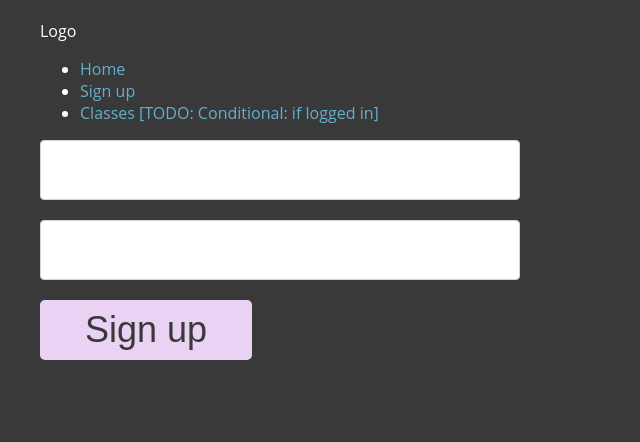
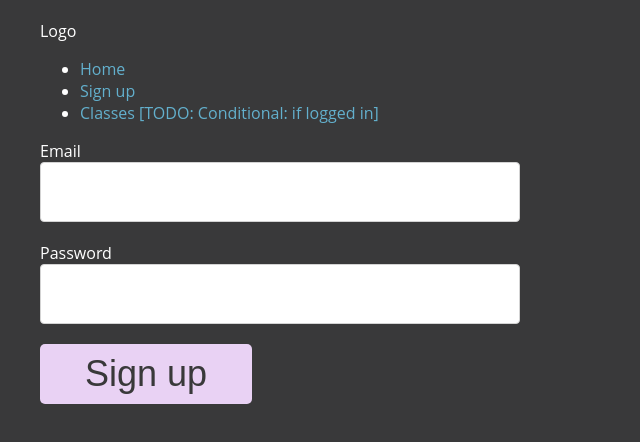
Before and after one commit to thebailers/membr-mngment, a React (Create React App) app: page /auth in a window 1280 px wide. Shown: the top 442 px of the page, without its empty margins (0-640 px from the left). Built offline with nearby package versions, Linux system fonts and the light colour scheme.

Commit message:
Auth tests setup and simple first test

```diff
--- a/src/routes/auth/auth.component.tsx
+++ b/src/routes/auth/auth.component.tsx
@@ -45,7 +45,10 @@ const Auth = () => {
     <>
       {authError && <ErrorMessage message={authError} />}
       <form onSubmit={handleSubmit}>
+        <label htmlFor="email">Email</label>
         <Input
+          id="email"
+          name="email"
           type="text"
           value={emailInput}
           onChange={(e: React.ChangeEvent<HTMLInputElement>) =>
@@ -53,7 +56,10 @@ const Auth = () => {
           }
         />
 
+        <label htmlFor="password">Password</label>
         <Input
+          id="password"
+          name="password"
           type="password"
           value={passwordInput}
           onChange={(e: React.ChangeEvent<HTMLInputElement>) =>
```
Also changed, not shown: 1 other file (tests, documents, lock files or other folders).
